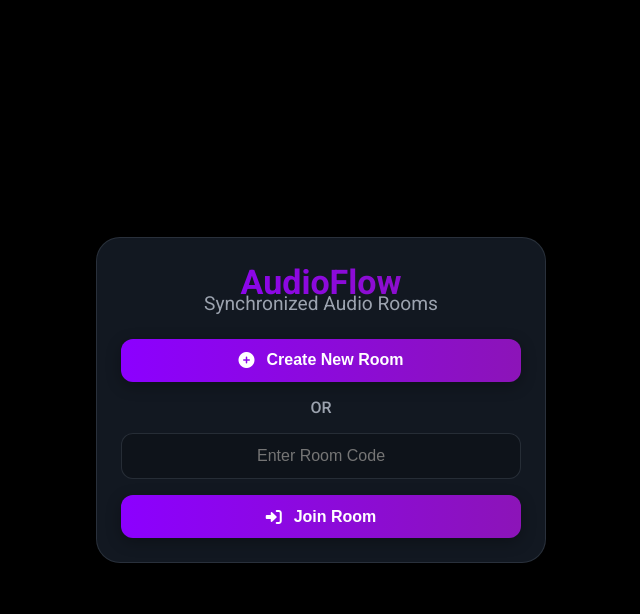
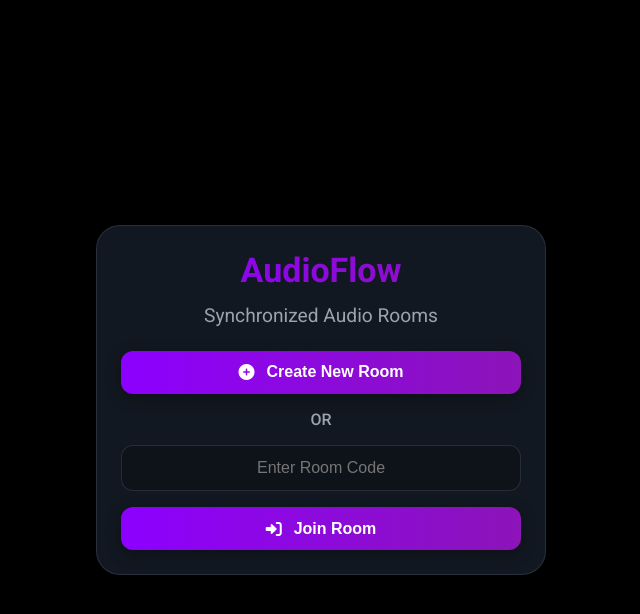
Before and after one commit to A2HUT02H/Audioflow, a Flask app: page / in a window 1280 px wide. Shown: the top 614 px of the page, without its empty margins (319-959 px from the left). Run offline with Flask 3, Linux system fonts and the light colour scheme.

Commit message:
added gap bw heading

```diff
--- a/templates/room_select.html
+++ b/templates/room_select.html
@@ -11,7 +11,7 @@
 <body>
     <div class="container room-selection-container">
         <header class="main-header">
-            <h1 class="main-heading">AudioFlow</h1>
+            <h1 class="main-heading" style="margin-bottom: 24px;">AudioFlow</h1>
             <p class="sub-heading">Synchronized Audio Rooms</p>
         </header>
 
```
